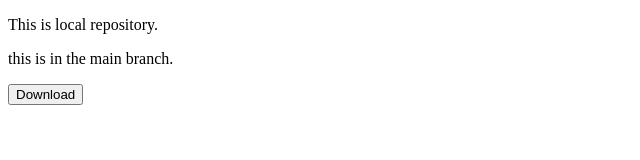
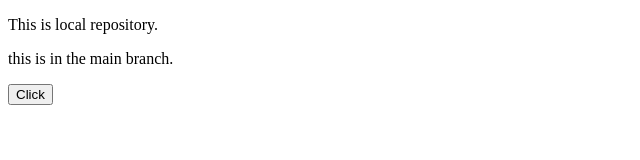
Before and after one commit to jaswinder-dev/localRepo, a plain HTML site: page index.html in a window 1280 px wide. Shown: the full height of the page, 0-640 px from the left. Drawn offline with Linux system fonts and the light colour scheme.

Commit message:
button modified

```diff
--- a/index.html
+++ b/index.html
@@ -8,6 +8,6 @@
 <body>
     <p>This is local repository.</p>
     <p>this is in the main branch.</p>
-    <button>Download</button>
+    <button>Click</button>
 </body>
 </html>
```
